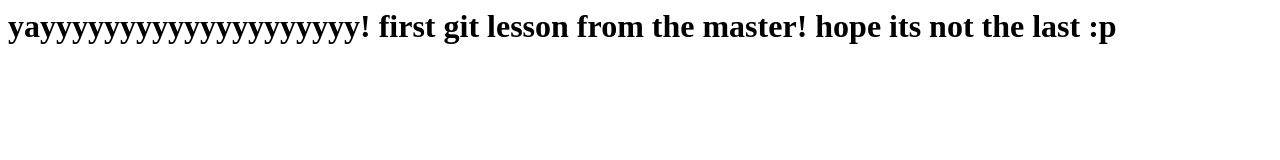
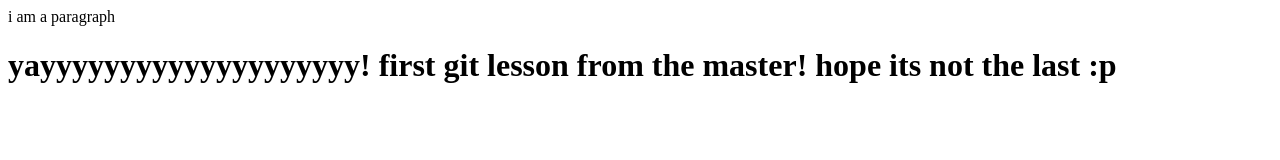
Before and after one commit to nidhibaid/testRepo, a plain HTML site: page index.html in a window 1280 px wide. Drawn offline with Linux system fonts and the light colour scheme.

Commit message:
second commit, with para tag

```diff
--- a/index.html
+++ b/index.html
@@ -5,6 +5,7 @@
   </title>
  </head>
 <body>
+<p> i am a paragraph </p>
 <h1>yayyyyyyyyyyyyyyyyyyyy! first git lesson from the master! hope its not the last :p
  </h1>
 </body>
```
